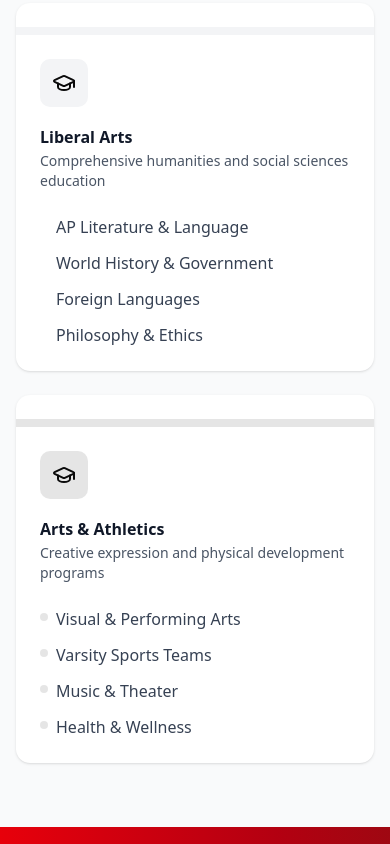
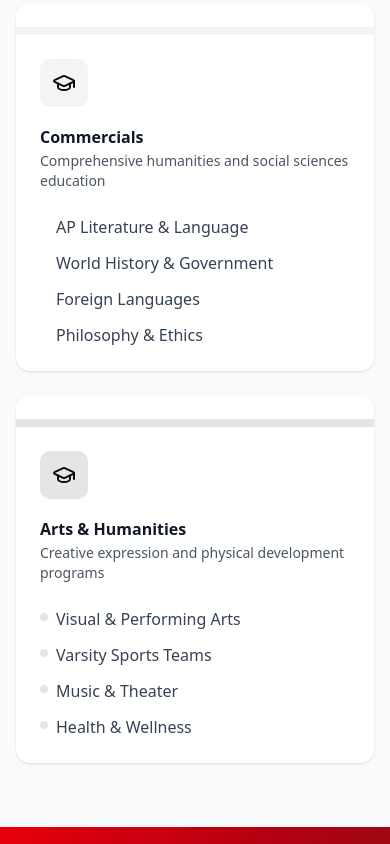
Before and after one commit to badcapitainn/cliff-international-school, a Next.js app: page / in a window 390 px wide. Shown: the part 2840-3684 px from the top of the page. Built offline with nearby package versions, Linux system fonts and the light colour scheme.

Commit message:
some changes

```diff
--- a/src/app/page.tsx
+++ b/src/app/page.tsx
@@ -110,9 +110,9 @@ export default function HomePage() {
             <Button variant="ghost" size="sm" className="text-gray-700 hover:text-red-600">
               Student Portal
             </Button>
-            <Button size="sm" className="bg-gradient-to-r from-red-600 to-red-800 hover:from-red-700 hover:to-red-900">
+            {/* <Button size="sm" className="bg-gradient-to-r from-red-600 to-red-800 hover:from-red-700 hover:to-red-900">
               Apply Now
-            </Button>
+            </Button> */}
           </div>
 
           {/* Mobile menu button */}
@@ -155,9 +155,9 @@ export default function HomePage() {
                   <Button variant="outline" className="w-full">
                     Student Portal
                   </Button>
-                  <Button className="w-full bg-gradient-to-r from-red-600 to-red-800 hover:from-red-700 hover:to-red-900">
+                  {/* <Button className="w-full bg-gradient-to-r from-red-600 to-red-800 hover:from-red-700 hover:to-red-900">
                     Apply Now
-                  </Button>
+                  </Button> */}
                 </div>
               </div>
             </motion.div>
@@ -354,13 +354,13 @@ export default function HomePage() {
                   color: "bg-red-100 text-red-800"
                 },
                 {
-                  title: "Liberal Arts",
+                  title: "Commercials",
                   description: "Comprehensive humanities and social sciences education",
                   items: ["AP Literature & Language", "World History & Government", "Foreign Languages", "Philosophy & Ethics"],
                   color: "bg-gray-100 text-gray-800"
                 },
                 {
-                  title: "Arts & Athletics",
+                  title: "Arts & Humanities",
                   description: "Creative expression and physical development programs",
                   items: ["Visual & Performing Arts", "Varsity Sports Teams", "Music & Theater", "Health & Wellness"],
                   color: "bg-black/10 text-gray-900"
@@ -498,7 +498,7 @@ export default function HomePage() {
               ))}
             </div>
 
-            <FadeIn delay={0.3}>
+            {/* <FadeIn delay={0.3}>
               <div className="mt-10 text-center sm:mt-12">
                 <Button
                   variant="outline"
@@ -508,7 +508,7 @@ export default function HomePage() {
                   View All News
                 </Button>
               </div>
-            </FadeIn>
+            </FadeIn> */}
           </div>
         </section>
 
@@ -578,10 +578,7 @@ export default function HomePage() {
                       {[
                         "Student Handbook",
                         "Academic Calendar",
-                        "Parent Portal",
                         "Athletics Schedule",
-                        "Lunch Menu",
-                        "Transportation"
                       ].map((link, index) => (
                         <Link
                           key={index}
@@ -664,7 +661,7 @@ export default function HomePage() {
         </section>
 
         {/* Interactive Map Section */}
-        <section className="h-80 w-full bg-gray-100 sm:h-96 relative overflow-hidden">
+        {/* <section className="h-80 w-full bg-gray-100 sm:h-96 relative overflow-hidden">
           <div className="absolute inset-0 bg-[url('/map-pattern.svg')] opacity-10"></div>
           <div className="container h-full relative z-10 flex items-center justify-center">
             <div className="text-center p-6 bg-white rounded-xl shadow-lg max-w-md mx-auto">
@@ -677,7 +674,7 @@ export default function HomePage() {
               </Button>
             </div>
           </div>
-        </section>
+        </section> */}
       </main>
 
       {/* Enhanced Footer */}
```
